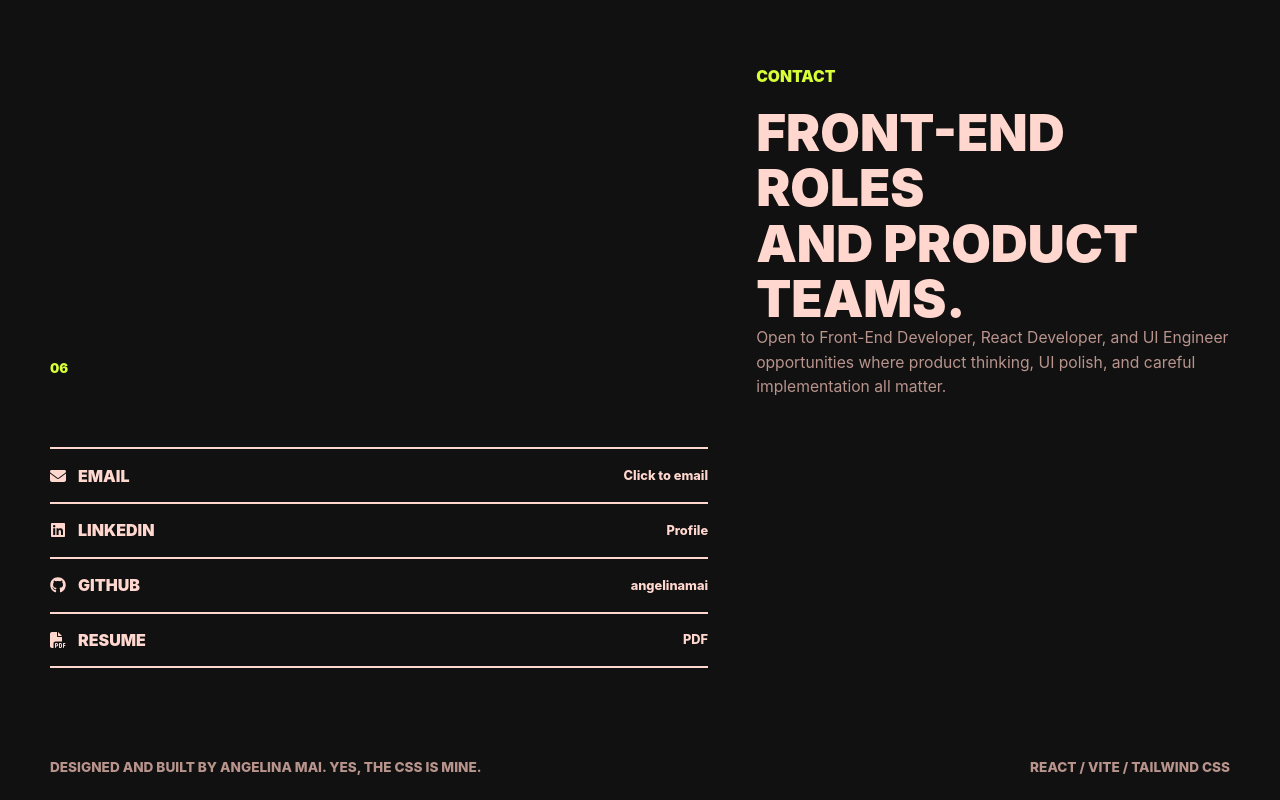
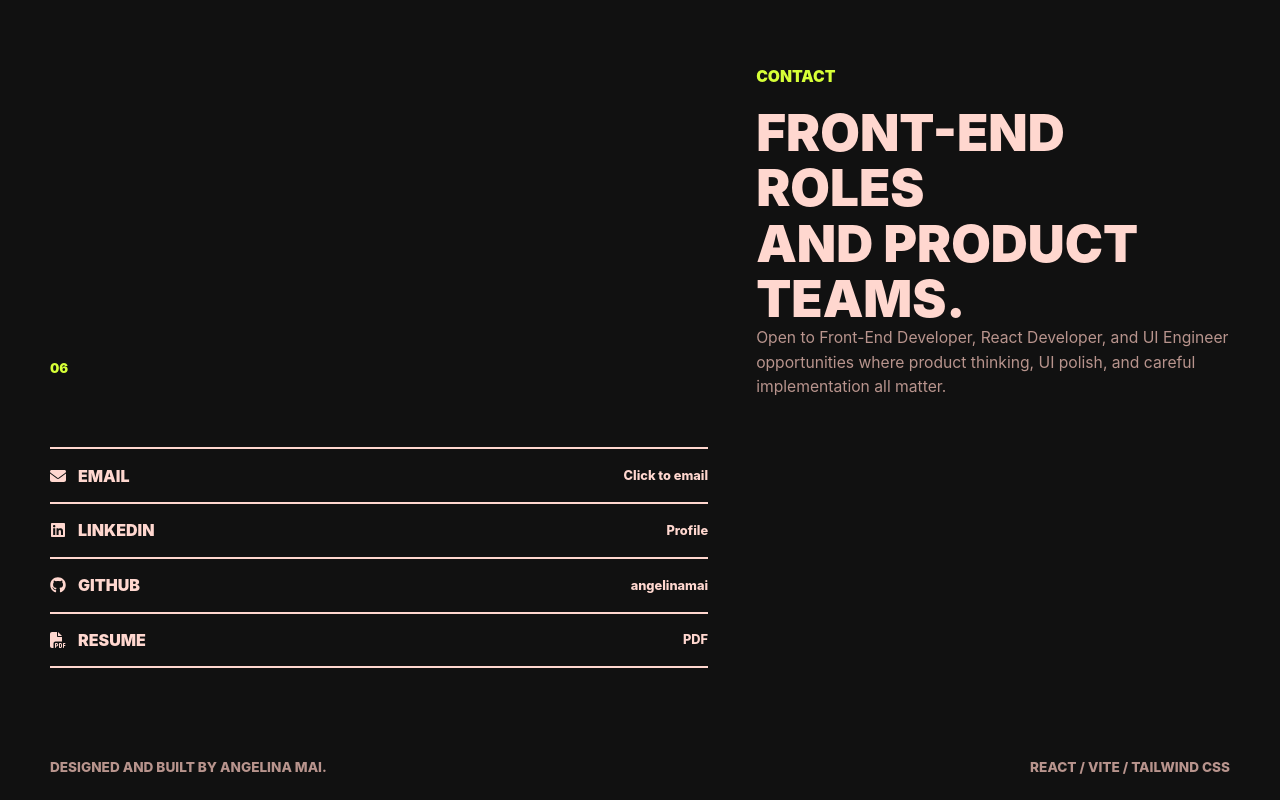
Before and after one commit to angelinamai/angelinamai.com, a React (Vite) app: page / in a window 1280 px wide. Shown: the part 8520-9320 px from the top of the page. Built offline with nearby package versions, Linux system fonts and the light colour scheme.

Commit message:
Polish footer copy

```diff
--- a/src/App.tsx
+++ b/src/App.tsx
@@ -948,7 +948,7 @@ function CaseStudyPage({
 function SiteFooter() {
   return (
     <footer className="site-footer">
-      <p>Designed and built by Angelina Mai. Yes, the CSS is mine.</p>
+      <p>Designed and built by Angelina Mai.</p>
       <p>React / Vite / Tailwind CSS</p>
     </footer>
   );
```
